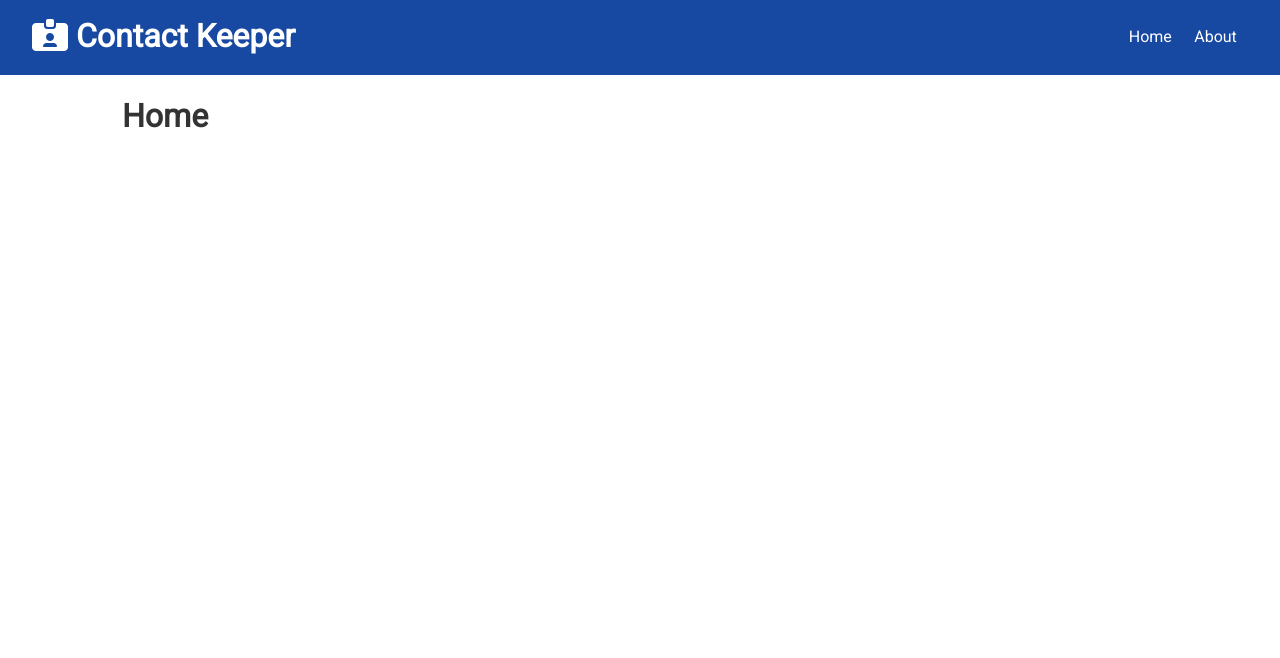
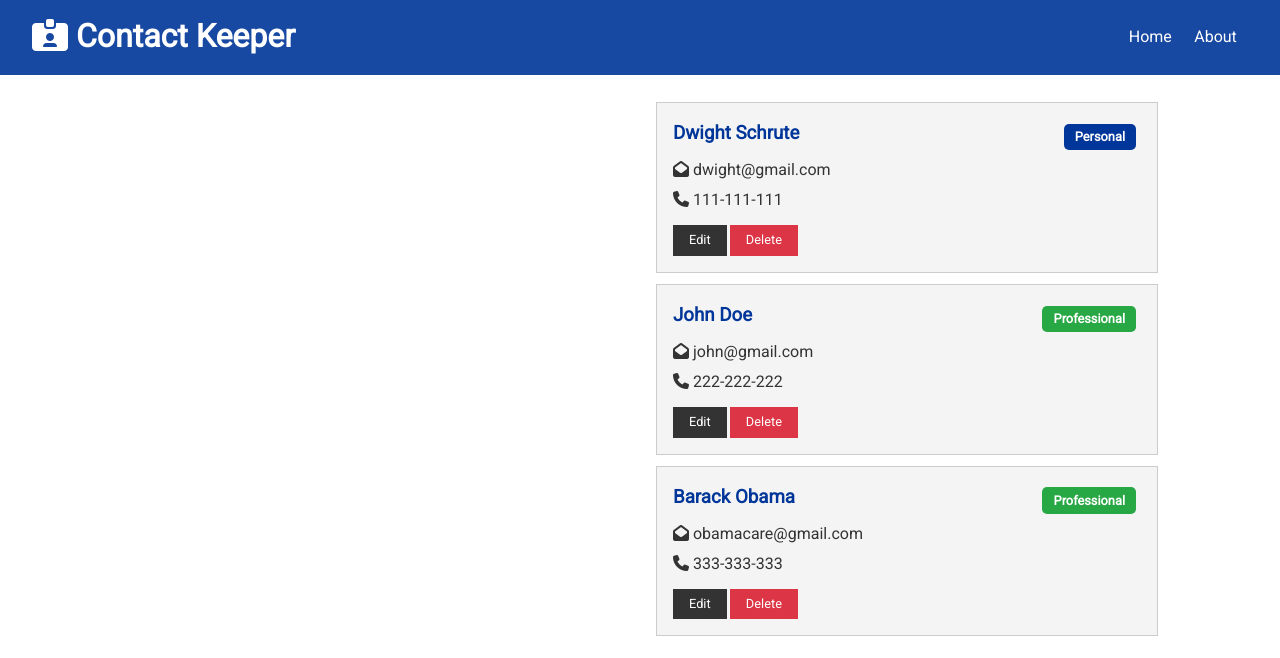
Before and after one commit to LarisMahmutaj/contact-keeper, a React (Create React App) app in the folder client/: page / in a window 1280 px wide. Shown: the top 658 px of the page. Built offline with nearby package versions, Linux system fonts and the light colour scheme.

Commit message:
Contacts view done

```diff
--- a/client/src/App.js
+++ b/client/src/App.js
@@ -3,10 +3,12 @@
 import Navbar from './components/layout/Navbar'
 import Home from './components/pages/Home'
 import About from './components/pages/About'
+import ContactState from './context/contact/ContactState'
 import './App.css'
 
 const App = () => {
   return (
+    <ContactState>
       <Router>
         <Fragment>
           <Navbar />
@@ -18,6 +20,7 @@
           </div>
         </Fragment>
       </Router>
+    </ContactState>
   )
 }
 
--- /dev/null
+++ b/client/src/components/contacts/ContactItem.js
@@ -0,0 +1,41 @@
+import React from 'react'
+import PropTypes from 'prop-types'
+
+const ContactItem = ({ contact }) => {
+  const { id, name, email, phone, type } = contact
+  return (
+    <div className='card bg-light'>
+      <h3 className='text-primary text-left'>
+        {name}{' '}
+        <span
+          style={{ float: 'right' }}
+          className={'badge ' + (type === 'professional' ? 'badge-success' : 'badge-primary')}
+        >
+          {type.charAt(0).toUpperCase() + type.slice(1)}
+        </span>
+      </h3>
+      <ul className='list'>
+        {email && (
+          <li>
+            <i className='fas fa-envelope-open' /> {email}
+          </li>
+        )}
+        {phone && (
+          <li>
+            <i className='fas fa-phone'></i> {phone}
+          </li>
+        )}
+      </ul>
+      <p>
+        <button className='btn btn-dark btn-sm'>Edit</button>
+        <button className='btn btn-danger btn-sm'>Delete</button>
+      </p>
+    </div>
+  )
+}
+
+ContactItem.propTypes = {
+  contact: PropTypes.object.isRequired
+}
+
+export default ContactItem
--- /dev/null
+++ b/client/src/components/contacts/Contacts.js
@@ -0,0 +1,21 @@
+import React, { Fragment, useContext } from 'react'
+import ContactContext from '../../context/contact/contactContext'
+import ContactItem from './ContactItem'
+
+const Contacts = () => {
+  const contactContext = useContext(ContactContext)
+
+  const { contacts } = contactContext
+
+  return (
+    <div>
+      <Fragment>
+        {contacts.map(contact => (
+          <ContactItem key={contact.id} contact={contact} />
+        ))}
+      </Fragment>
+    </div>
+  )
+}
+
+export default Contacts
--- a/client/src/components/pages/Home.js
+++ b/client/src/components/pages/Home.js
@@ -1,9 +1,13 @@
 import React from 'react'
+import Contacts from '../contacts/Contacts'
 
 const Home = () => {
   return (
-    <div>
-      <h1>Home</h1>
+    <div className='grid-2'>
+      <div>{/* Contact Form */}</div>
+      <div>
+        <Contacts />
+      </div>
     </div>
   )
 }
--- /dev/null
+++ b/client/src/context/contact/ContactState.js
@@ -0,0 +1,69 @@
+import React, { useReducer } from 'react'
+import uuid from 'uuid'
+import ContactContext from './contactContext'
+import contactReducer from './contactReducer'
+import {
+  ADD_CONTACT,
+  DELETE_CONTACT,
+  SET_CURRENT,
+  CLEAR_CURRENT,
+  UPDATE_CONTACT,
+  FILTER_CONTACTS,
+  CLEAR_FILTER
+} from '../types'
+
+const ContactState = props => {
+  const initialState = {
+    contacts: [
+      {
+        id: 1,
+        name: 'Dwight Schrute',
+        email: 'dwight@gmail.com',
+        phone: '111-111-111',
+        type: 'personal'
+      },
+      {
+        id: 2,
+        name: 'John Doe',
+        email: 'john@gmail.com',
+        phone: '222-222-222',
+        type: 'professional'
+      },
+      {
+        id: 3,
+        name: 'Barack Obama',
+        email: 'obamacare@gmail.com',
+        phone: '333-333-333',
+        type: 'professional'
+      }
+    ]
+  }
+
+  const [state, dispatch] = useReducer(contactReducer, initialState)
+
+  // Add contact
+
+  // Delete contact
+
+  // Set current contact
+
+  // Clear current contact
+
+  // Update contact
+
+  // Filter contacts
+
+  //Clear filter
+
+  return (
+    <ContactContext.Provider
+      value={{
+        contacts: state.contacts
+      }}
+    >
+      {props.children}
+    </ContactContext.Provider>
+  )
+}
+
+export default ContactState
--- /dev/null
+++ b/client/src/context/contact/contactContext.js
@@ -0,0 +1,5 @@
+import { createContext } from 'react'
+
+const ContactContext = createContext()
+
+export default ContactContext
--- /dev/null
+++ b/client/src/context/types.js
@@ -0,0 +1,9 @@
+export const ADD_CONTACT = 'ADD_CONTACT'
+export const DELETE_CONTACT = 'DELETE_CONTACT'
+export const SET_CURRENT = 'SET_CURRENT'
+export const CLEAR_CURRENT = 'CLEAR_CURRENT'
+export const UPDATE_CONTACT = 'UPDATE_CONTACT'
+export const FILTER_CONTACTS = 'FILTER_CONTACTS'
+export const CLEAR_FILTER = 'CLEAR_FILTER'
+export const SET_ALERT = 'SET_ALERT'
+export const REMOVE_ALERT = 'REMOVE_ALERT'
```
Also changed, not shown: client/src/context/contact/contactReducer.js (added). Lines whose indentation alone changed are shown as unchanged.
